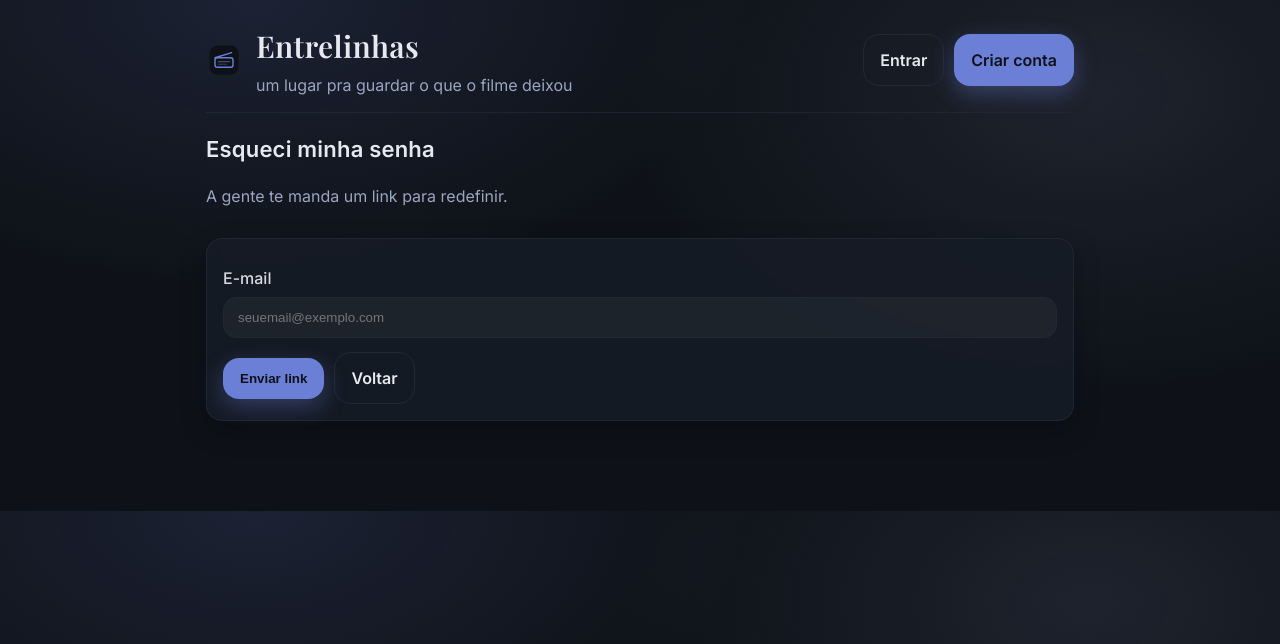
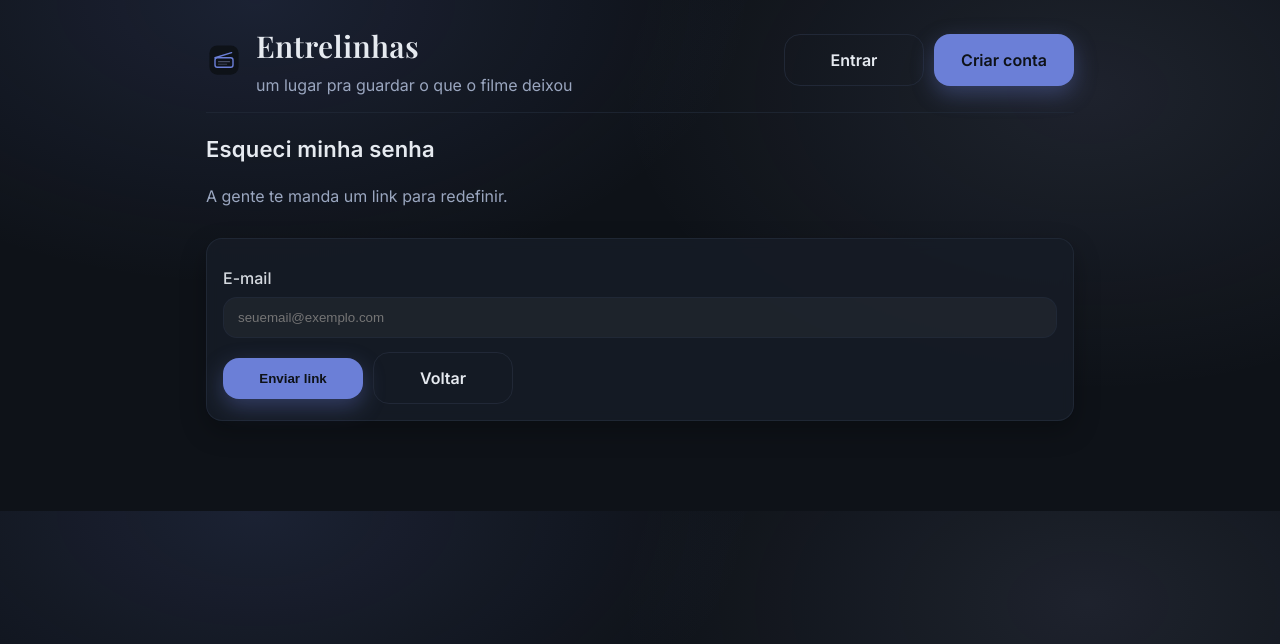
Before and after one commit to sabrinaandraderocha-cmyk/entrelinhas, a Flask app: page /forgot in a window 1280 px wide. Shown: the top 644 px of the page. Run offline with Flask 3, Linux system fonts and the light colour scheme; some libraries are stand-ins or nearby versions.

Commit message:
Update style.css

```diff
--- a/static/style.css
+++ b/static/style.css
@@ -46,7 +46,6 @@ body{
   border-bottom: 1px solid rgba(34,42,56,0.7);
 }
 
-/* LOGO LIMPO (SEM FUNDO) */
 .brand .logo{
   width: 36px;
   height: 36px;
@@ -55,7 +54,6 @@ body{
   justify-content:center;
 }
 
-/* ÍCONE SVG REAL */
 .logo-icon{
   width: 36px;
   height: 36px;
@@ -177,6 +175,10 @@ textarea:focus{
   font-weight: 600;
   cursor: pointer;
   transition: transform .08s ease, box-shadow .2s ease, filter .2s ease;
+
+  /* 👇 AJUSTE IMPORTANTE */
+  min-width: 140px;
+  text-align: center;
 }
 
 .btn:hover{ filter: brightness(1.05); }
@@ -200,10 +202,19 @@ textarea:focus{
   color: rgba(239,68,68,0.95);
 }
 
-/* ================= HOME SILENCIOSA ================= */
+/* ================= ROW ================= */
+
+.row{
+  display:flex;
+  gap:10px;
+  flex-wrap:wrap;
+  align-items:center;
+  margin-top: 14px;
+}
+
+/* ================= HOME ================= */
 
 .entry{ display:block; }
-
 .entry-min{ padding: 14px; }
 
 .entry-top{
@@ -247,14 +258,6 @@ textarea:focus{
   height: 1px;
   background: rgba(34,42,56,0.9);
   margin: 16px 0;
-}
-
-.row{
-  display:flex;
-  gap:10px;
-  flex-wrap:wrap;
-  align-items:center;
-  margin-top: 14px;
 }
 
 .fab{
```
